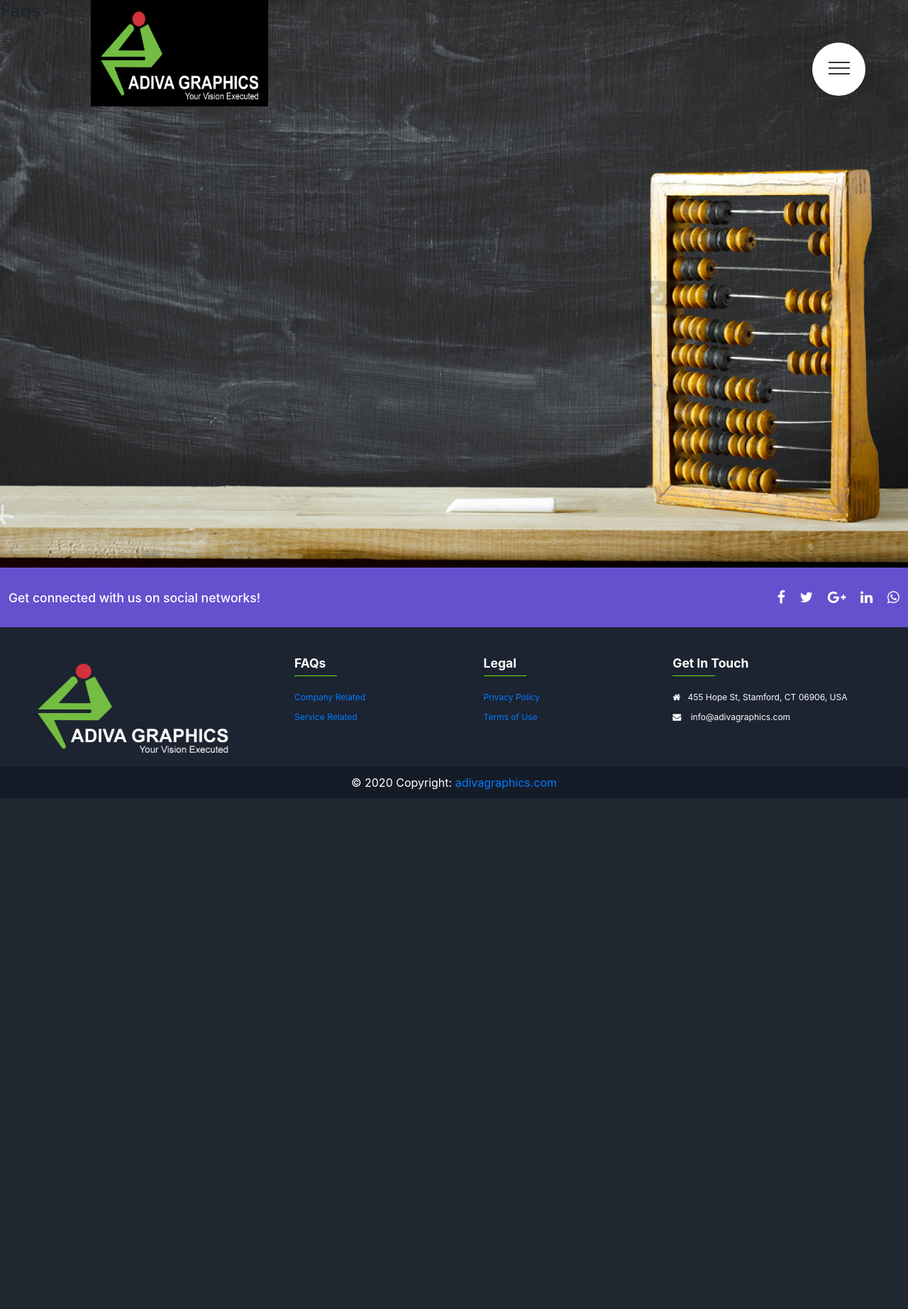
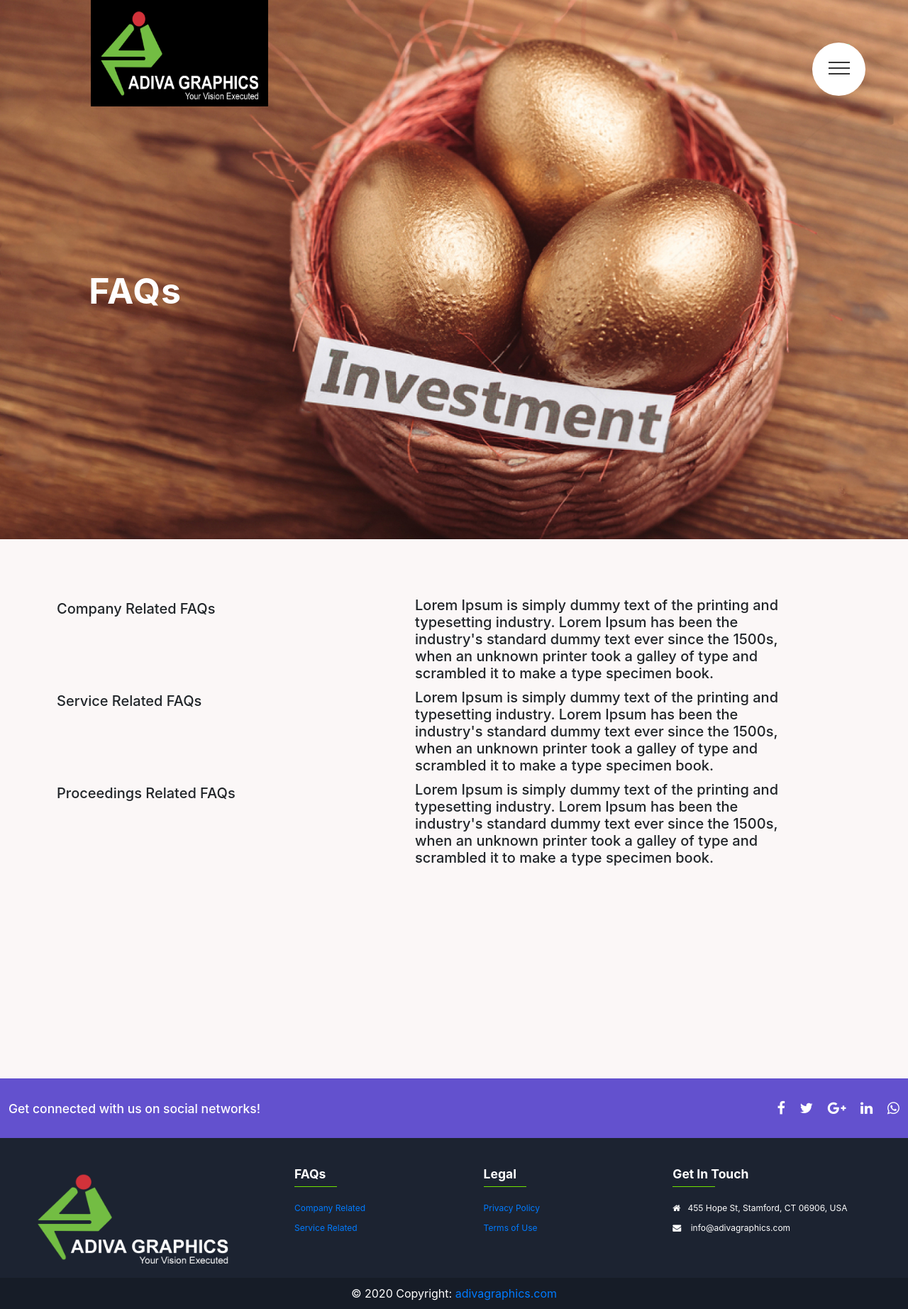
Before and after one commit to saikatbhuiyan/adiva-graphics, a Django app: page /faqs/ in a window 1280 px wide. Shown: the whole page at 71% size. Before the commit the page ends 1113 px from the top, so only its background shows below. Run offline with Django 3.2, Linux system fonts and the light colour scheme; some libraries are stand-ins or nearby versions.

Commit message:
create faqs frontend

```diff
--- /dev/null
+++ b/adiva/static/css/faqs.css
@@ -0,0 +1,59 @@
+.faqs-header{
+    background-image: url('../Images/Livelihood.jpg');
+    height: 95vh;
+    width: 100%;
+    background-position: center;
+    background-size: cover;
+    position: relative;
+
+}
+
+.faqs__heading{
+
+    position: absolute;
+    top: 50%;
+    left: 9%;
+}
+
+.faqs--text{
+    width: 100%;
+    display: block;
+    color: #ffffff;
+    font-size: 5rem;
+    letter-spacing: 1px;
+    font-weight: bold;
+    padding: 0px 10px;
+    text-transform: capitalize;
+
+}
+
+#faqs{
+    position: relative;
+    background-color: rgba(248, 241, 241, 0.576);
+    height: 95vh;
+    width: 100%;
+    overflow: hidden;
+    justify-content: center;
+}
+
+
+.faqs__content{
+    position: absolute;
+
+    top:10%;
+    height: 100%;
+}
+
+.faqs__content h2{
+    font-size: 2rem;
+    margin-top: 10px;
+    padding-bottom: 20px;
+    padding-left: 65px;
+}
+
+.faqs__content h5{
+    font-size: 2rem;
+    margin-top: 5px;
+    /* padding-top: 20px; */
+
+}
--- a/adiva/static/css/legal.css
+++ b/adiva/static/css/legal.css
@@ -9,7 +9,6 @@
 }
 
 .legal__heading{
-
     position: absolute;
     top: 50%;
     left: 9%;
@@ -41,13 +40,15 @@
 .legal__work-head{
     position: absolute;
     top:10%;
-    height: 100%;
+    height: auto;
     transform: translate(0%, 0%);
 
 }
 
 .csr--work-head-text{
     text-align: center;
+    height: 100%;
+    margin-bottom: 5px;
 }
 
 .legal--work-head-text-main{
--- a/templates/base.html
+++ b/templates/base.html
@@ -17,6 +17,7 @@
     <link rel="stylesheet" href="{% static 'css/home.css' %}">
     <link rel="stylesheet" href="{% static 'css/csr.css' %}">
     <link rel="stylesheet" href="{% static 'css/legal.css' %}">
+    <link rel="stylesheet" href="{% static 'css/faqs.css' %}">
 
     <title>{% block title %} {% endblock %}</title>
   </head>
--- a/templates/pages/faqs.html
+++ b/templates/pages/faqs.html
@@ -5,8 +5,55 @@
 
 {% block content %}
 
- <header class='header'>
-    <h1>Faqs</h1>
- </header>
+   <header class="faqs-header">
+      <div class="faqs__heading">
+         <h1>
+            <span class="faqs--text">
+               FAQs
+            </span>
+         </h1>
+
+   </header>
+
+   <main>
+
+    <section id="faqs">
+      <div class="container faqs__content">
+
+          <div class="row ">
+
+            <div class="col-md-6">
+               <h2>Company Related FAQs</h2>
+            </div>
+
+            <div class="col-md-6">
+               <h5>
+                  Lorem Ipsum is simply dummy text of the printing and typesetting industry.
+                  Lorem Ipsum has been the industry's standard dummy text ever since the 1500s,
+                  when an unknown printer took a galley of type and scrambled it to make a type specimen book.
+               </h5>
+            </div>
+            <div class="col-md-6">
+               <h2> Service Related FAQs</h2>
+            </div>
+
+            <div class="col-md-6">
+               <h5>
+                  Lorem Ipsum is simply dummy text of the printing and typesetting industry. Lorem Ipsum has been the industry's standard dummy text ever since the 1500s, when an unknown printer took a galley of type and scrambled it to make a type specimen book.
+               </h5>
+            </div>
+            <div class="col-md-6">
+               <h2>Proceedings Related FAQs</h2>
+            </div>
+            <div class="col-md-6">
+               <h5>
+                  Lorem Ipsum is simply dummy text of the printing and typesetting industry. Lorem Ipsum has been the industry's standard dummy text ever since the 1500s, when an unknown printer took a galley of type and scrambled it to make a type specimen book.
+               </h5>
+            </div>
+          </div>
+        </div>
+
+  </section>
+   </main>
 
 {% endblock %}
--- a/templates/partials/_social.html
+++ b/templates/partials/_social.html
@@ -146,6 +146,7 @@
           </div>
 
     </section>
+
     <script src="https://code.jquery.com/jquery-3.2.1.slim.min.js" integrity="sha384-KJ3o2DKtIkvYIK3UENzmM7KCkRr/rE9/Qpg6aAZGJwFDMVNA/GpGFF93hXpG5KkN" crossorigin="anonymous"></script>
     <script src="https://cdnjs.cloudflare.com/ajax/libs/popper.js/1.12.9/umd/popper.min.js" integrity="sha384-ApNbgh9B+Y1QKtv3Rn7W3mgPxhU9K/ScQsAP7hUibX39j7fakFPskvXusvfa0b4Q" crossorigin="anonymous"></script>
     <script src="https://maxcdn.bootstrapcdn.com/bootstrap/4.0.0/js/bootstrap.min.js" integrity="sha384-JZR6Spejh4U02d8jOt6vLEHfe/JQGiRRSQQxSfFWpi1MquVdAyjUar5+76PVCmYl" crossorigin="anonymous"></script>
```
